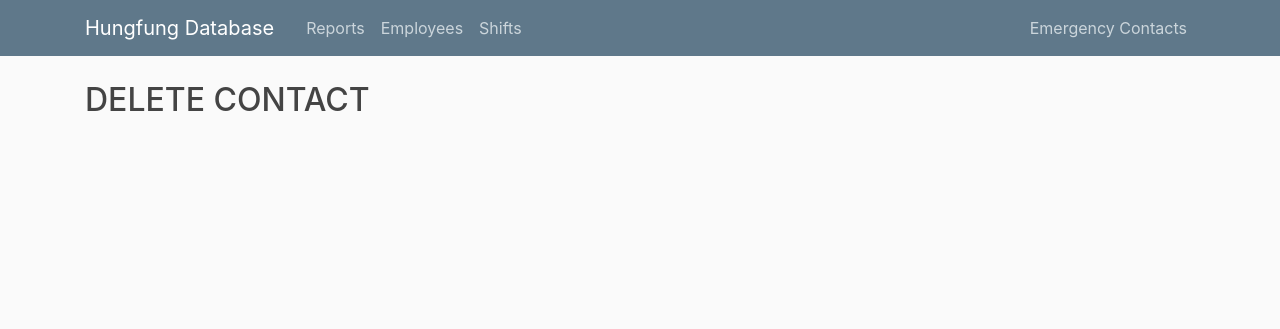
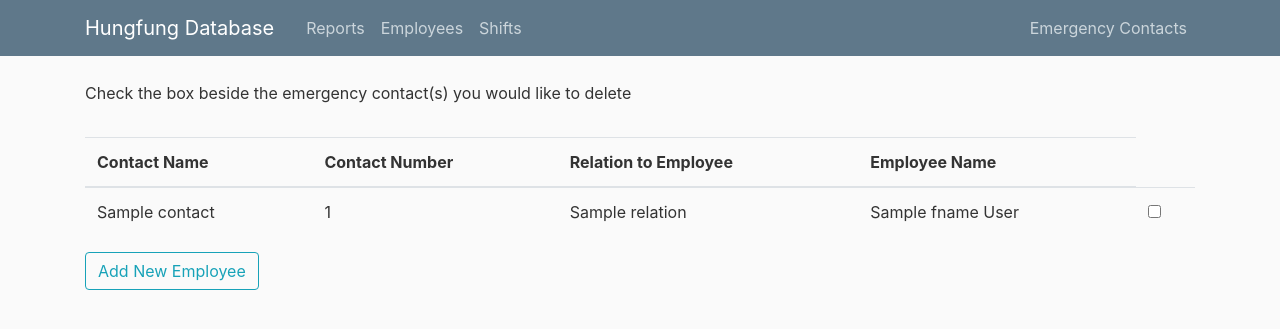
Before and after one commit to ShahramZaheri/cmpt354project, a Flask app: template flaskr/templates/delete_emergency_contact.html in a window 1280 px wide. Shown: the top 329 px of the page. Run offline with Flask 2, Linux system fonts and the light colour scheme; the template is opened without the code that fills it: values that come from a table or form of the project are taken from there, most other values are stand-ins (such as "Sample title", 1, 10 or a date in 2020); some libraries are stand-ins or nearby versions.

Commit message:
delete emergency contact page fully functional

```diff
--- a/flaskr/__init__.py
+++ b/flaskr/__init__.py
@@ -4,7 +4,7 @@ from datetime import datetime
 
 
 from flask import Flask, render_template, url_for, flash, redirect, request
-from forms import NewEmployeeForm, update_employee_info_form, remove_employee_form, PayrollForm, ContactForm
+from forms import NewEmployeeForm, update_employee_info_form, remove_employee_form, PayrollForm, ContactForm, RemoveContactForm
 
 
 
@@ -304,7 +304,7 @@ def create_app(test_config=None):
                         conn.commit()
                         cur.close()
 
-                        flash(f'{form.emergency_contact_name.data}: added to database as Emergency Contact for {form.emergency_contact_employee.data}', 'success')
+                        flash(f'{form.emergency_contact_name.data}: added as Emergency Contact for {form.emergency_contact_employee.data}', 'success')
                         return redirect(url_for('add_emergency_contact'))
 
 
@@ -313,9 +313,47 @@ def create_app(test_config=None):
 
         @app.route('/delete_emergency_contact', methods=['GET', 'POST'])
         def delete_emergency_contact():
+                form = RemoveContactForm()
+                connection = sqlite3.connect("instance/flaskr.sqlite")
+                connection.row_factory = dict_factory
+                cur = connection.cursor()
+
+                # get emergency contact info
+                cur.execute('''
+                                SELECT EC.ContactName, EC.PhoneNumber,
+                                EC.Relation, E.Fname, E.Lname
+                                FROM EmergencyContact EC, Employee E
+                                WHERE EC.ID = E.EmployeeID
+                                ORDER BY E.Lname, E.Fname ASC
+                        ''')
+                emergency_contacts = cur.fetchall()
+
+                if form.validate_on_submit():
+                        selected_contacts = request.form.getlist('chk')
+
+                        #loop over selected employees removing each one
+                        for c in selected_contacts:
+                                contact_name = c.split("+")[0]
+                                employee_Fname = c.split("+")[1]
+                                employee_Lname = c.split("+")[2]
+
+                                # find the ID to remove
+                                query = "SELECT E.EmployeeID FROM Employee E WHERE E.Fname = ? AND E.Lname =?"
+                                cur.execute(query,(employee_Fname, employee_Lname))
+                                ID = cur.fetchall()[0]['EmployeeID']
+                                print(ID)
+                                # delete contact
+                                query = '''DELETE FROM EmergencyContact
+                                        WHERE ContactName = ? AND ID = ?  '''
+                                cur.execute(query,(contact_name, ID))
 
 
-                return(render_template('delete_emergency_contact.html'))
+                        connection.commit()
+                        cur.close()
+
+                        return(redirect(url_for('emergency')))
+
+                return(render_template('delete_emergency_contact.html', form = form, emergency_contacts = emergency_contacts))
 
 
 
--- a/flaskr/templates/delete_emergency_contact.html
+++ b/flaskr/templates/delete_emergency_contact.html
@@ -2,8 +2,39 @@
 {% block content %}
 
 
-<h2>DELETE CONTACT</h2>
+<p>Check the box beside the emergency contact(s) you would like to delete</p>
+<form method="POST" action="">
+    {{ form.hidden_tag() }}
+    <fieldset class="form-group">
+    </fieldset>
+    <table class="table">
+        <thead>
+        <tr>
+                <th scope="col">Contact Name</th>
+                <th scope="col">Contact Number</th>
+                <th scope="col">Relation to Employee</th>
+                <th scope="col">Employee Name</th>
+        </tr>
+        </thead>
+        <tbody>
+        {% for contact in emergency_contacts %}
+                <tr>
+                        <td>{{contact.ContactName}}</td>
+                        <td>{{contact.PhoneNumber}}</td>
+                        <td>{{contact.Relation}}</td>
+                        <td>{{contact.Fname}} {{contact.Lname}}</td>
+                                                              <!-- 'value' is used to detrmine which boxes were checked -->
+                        <td><input type="checkbox" name="chk" value="{{contact.ContactName}}+{{contact.Fname}}+{{contact.Lname}}"/> </td>
 
+                </tr>
 
+        {% endfor %}
+        </tbody>
+    </table>
+
+    <div class="form-group">
+        {{ form.submit(class="btn btn-outline-info") }}
+    </div>
+</form>
 
 {% endblock content %}
--- a/forms.py
+++ b/forms.py
@@ -19,12 +19,15 @@ class NewEmployeeForm(FlaskForm):
 
 class PayrollForm(FlaskForm):
     employee_filter = SelectField('Employee', coerce=str)
-    string1 = TextField('Display ')
     options = ["Last 25", "YTD"]
-    string2 = TextField('pay stubs')
-
     payroll_date_range = SelectField('Filter Stubs By', choices = options, validators = [DataRequired()])
     submit = SubmitField('Get Pay Stubs')
+
+
+class RemoveContactForm(FlaskForm):
+    submit = SubmitField('DELETE')
+
+
 
 class ContactForm(FlaskForm):
     emergency_contact_employee = SelectField('Employee', coerce=str)
```
